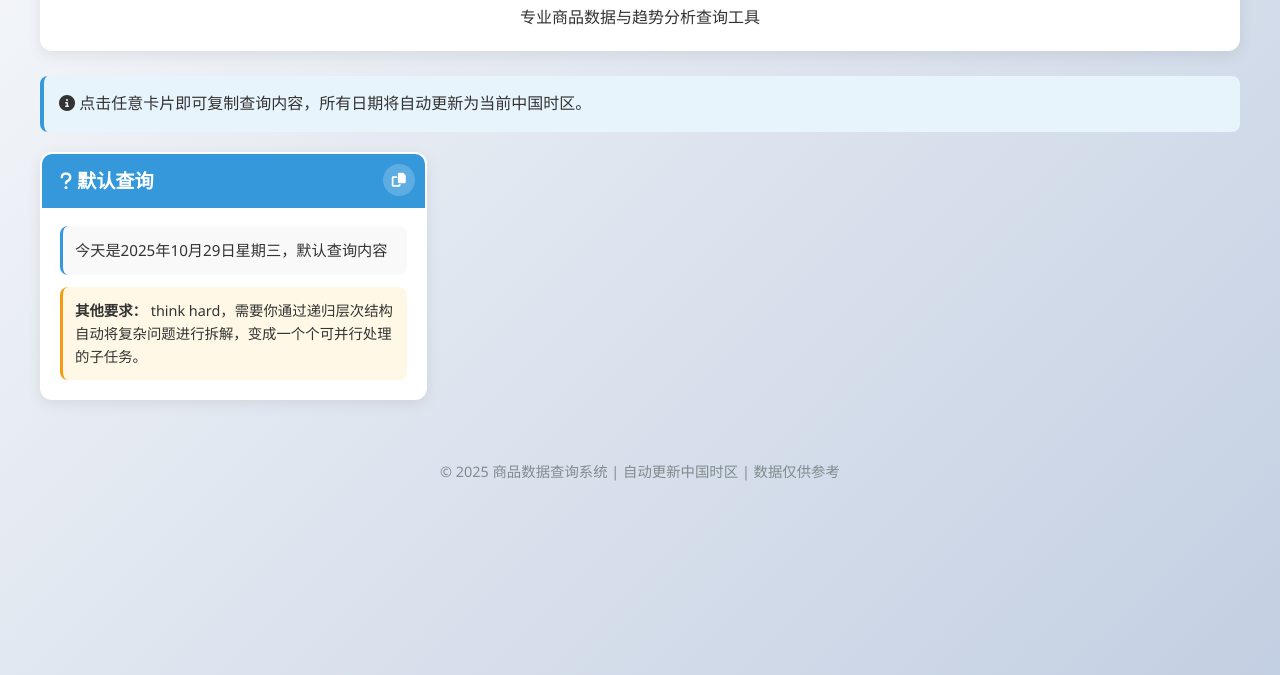
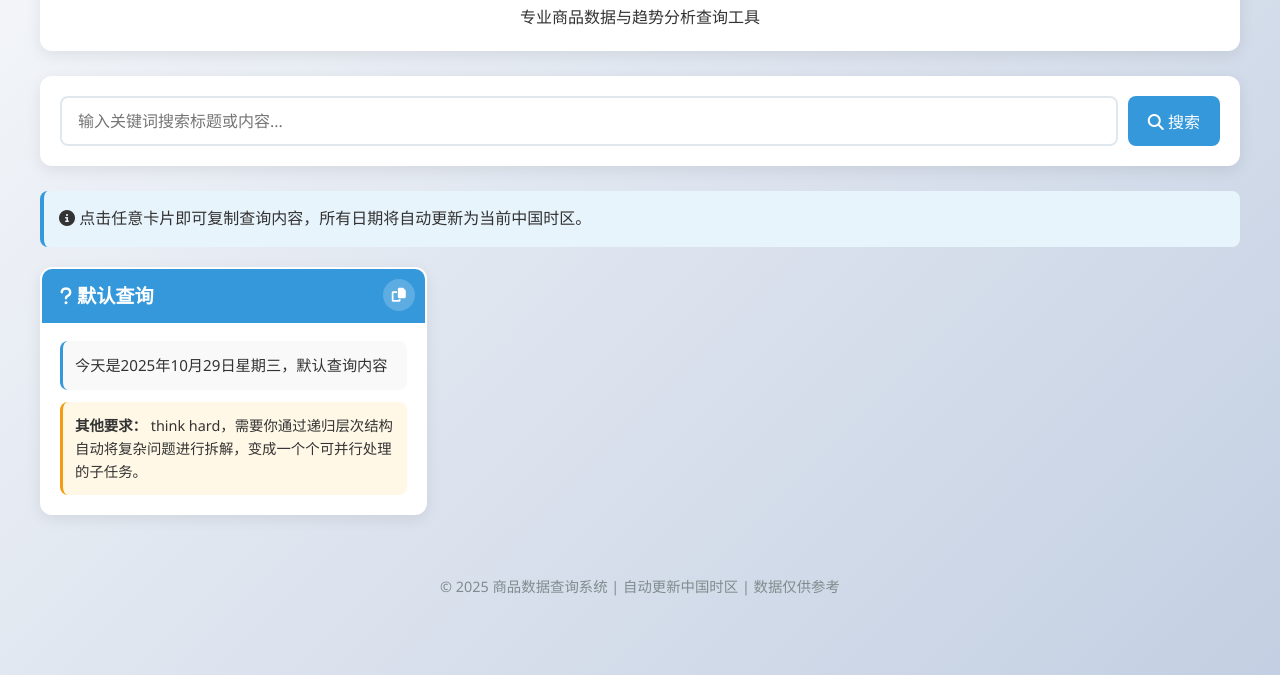
Before and after one commit to ZhangLi1984/deepseek-prompt, a plain HTML site: page index.html in a window 1280 px wide. Shown: the part 125-800 px from the top of the page. Drawn offline with Linux system fonts and the light colour scheme.

Commit message:
Update index.html

```diff
--- a/index.html
+++ b/index.html
@@ -62,6 +62,48 @@
             border-radius: 8px;
             margin: 20px 0;
             border-left: 4px solid var(--primary-color);
+        }
+
+        .search-container {
+            background: white;
+            padding: 20px;
+            border-radius: 12px;
+            box-shadow: var(--card-shadow);
+            margin-bottom: 25px;
+        }
+
+        .search-box {
+            display: flex;
+            gap: 10px;
+        }
+
+        .search-input {
+            flex: 1;
+            padding: 12px 16px;
+            border: 2px solid #e1e8ed;
+            border-radius: 8px;
+            font-size: 1rem;
+            transition: border-color 0.3s ease;
+        }
+
+        .search-input:focus {
+            outline: none;
+            border-color: var(--primary-color);
+        }
+
+        .search-btn {
+            background: var(--primary-color);
+            color: white;
+            border: none;
+            padding: 12px 20px;
+            border-radius: 8px;
+            cursor: pointer;
+            font-size: 1rem;
+            transition: background 0.3s ease;
+        }
+
+        .search-btn:hover {
+            background: var(--primary-hover-color);
         }
 
         .card-grid {
@@ -166,6 +208,9 @@
                 grid-template-columns: 1fr;
             }
             h1 { font-size: 1.6rem; }
+            .search-box {
+                flex-direction: column;
+            }
         }
 
         .copy-notification {
@@ -190,6 +235,14 @@
             opacity: 1;
             transform: translateY(0);
         }
+
+        .no-results {
+            text-align: center;
+            padding: 40px;
+            color: #7f8c8d;
+            font-size: 1.1rem;
+            grid-column: 1 / -1;
+        }
     </style>
 </head>
 <body>
@@ -200,11 +253,20 @@
             <p id="page-subtitle">专业商品数据与趋势分析查询工具</p>
         </header>
 
+        <div class="search-container">
+            <div class="search-box">
+                <input type="text" class="search-input" id="search-input" placeholder="输入关键词搜索标题或内容...">
+                <button class="search-btn" id="search-btn">
+                    <i class="fas fa-search"></i> 搜索
+                </button>
+            </div>
+        </div>
+
         <div class="instructions">
             <p><i class="fas fa-info-circle"></i> 点击任意卡片即可复制查询内容，所有日期将自动更新为当前中国时区。</p>
         </div>
 
-        <div class="card-grid">
+        <div class="card-grid" id="card-grid">
             <!-- 卡片模板，通过JS动态添加 -->
         </div>
 
@@ -220,6 +282,7 @@
     <script>
         let configData = {};
         let chinaDateString = '';
+        let allCards = [];
 
         // 加载配置文件
         async function loadConfig() {
@@ -233,7 +296,7 @@
                 // 使用默认配置作为后备方案
                 configData = {
                     prompts: [
-                        { id: 1, title: "默认查询", icon: "fa-question", query: "默认查询内容" }
+                        { id: "query-001", title: "默认查询", icon: "fa-question", query: "默认查询内容" }
                     ],
                     settings: {
                         requirements: "think hard，需要你通过递归层次结构自动将复杂问题进行拆解，变成一个个可并行处理的子任务。",
@@ -331,8 +394,14 @@
 
         // 生成卡片
         function generateCards() {
-            const grid = document.querySelector('.card-grid');
-            grid.innerHTML = configData.prompts.map(item => `
+            const grid = document.getElementById('card-grid');
+            allCards = configData.prompts.map(item => {
+                return {
+                    id: item.id,
+                    title: item.title,
+                    icon: item.icon,
+                    query: item.query,
+                    html: `
                 <div class="card" onclick="copyText('query-${item.id}', 'requirements-${item.id}', this)">
                     <button class="copy-btn" onclick="copyText('query-${item.id}', 'requirements-${item.id}', this.parentElement, event)">
                         <i class="fas fa-copy"></i>
@@ -349,7 +418,50 @@
                         </div>
                     </div>
                 </div>
-            `).join('');
+            `
+                };
+            });
+
+            renderCards(allCards);
+        }
+
+        // 渲染卡片
+        function renderCards(cards) {
+            const grid = document.getElementById('card-grid');
+            if (cards.length === 0) {
+                grid.innerHTML = '<div class="no-results"><i class="fas fa-search"></i> 没有找到匹配的卡片</div>';
+            } else {
+                grid.innerHTML = cards.map(card => card.html).join('');
+            }
+        }
+
+        // 搜索功能
+        function setupSearch() {
+            const searchInput = document.getElementById('search-input');
+            const searchBtn = document.getElementById('search-btn');
+
+            const performSearch = () => {
+                const searchTerm = searchInput.value.toLowerCase().trim();
+
+                if (searchTerm === '') {
+                    renderCards(allCards);
+                    return;
+                }
+
+                const filteredCards = allCards.filter(card => {
+                    return card.title.toLowerCase().includes(searchTerm) ||
+                           card.query.toLowerCase().includes(searchTerm);
+                });
+
+                renderCards(filteredCards);
+            };
+
+            searchBtn.addEventListener('click', performSearch);
+            searchInput.addEventListener('keyup', (event) => {
+                if (event.key === 'Enter') {
+                    performSearch();
+                }
+            });
         }
 
         // 初始化
@@ -357,6 +469,9 @@
             updateDate();
             loadConfig();
             setInterval(updateDate, 60000); // 每分钟更新一次日期
+
+            // 延迟设置搜索功能，确保卡片已生成
+            setTimeout(setupSearch, 500);
         });
     </script>
 </body>
```
